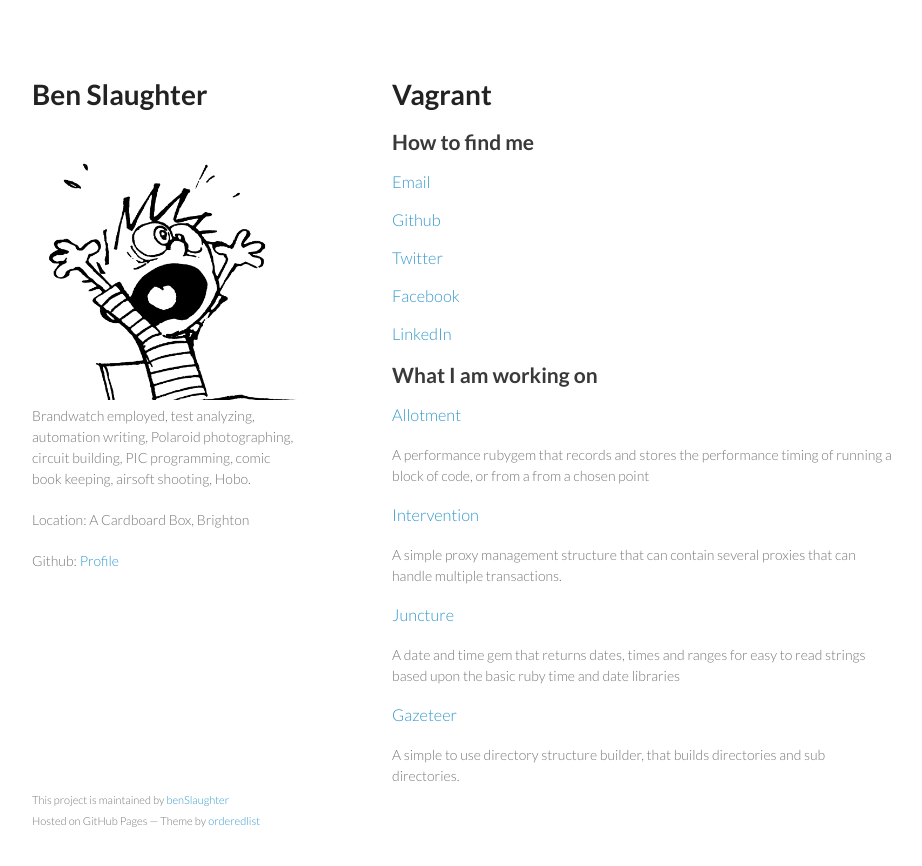
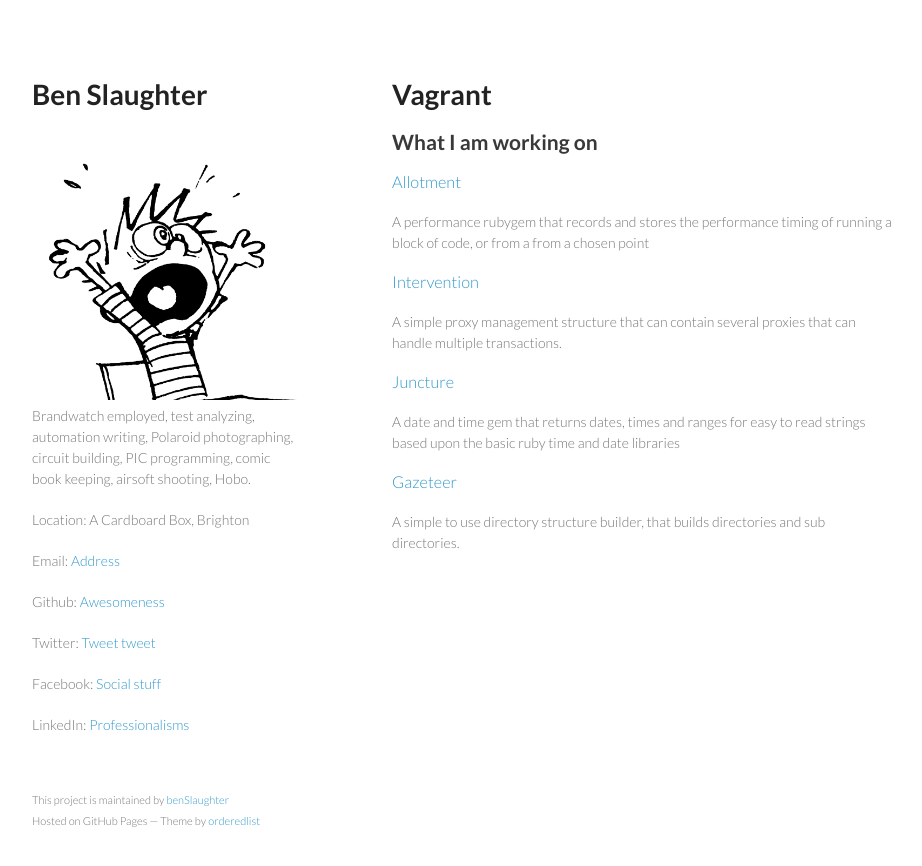
Before and after one commit to benSlaughter/benSlaughter.github.io, a Jekyll site: the page built from index.md, in a window 1280 px wide. Shown: the top 866 px of the page, without its empty margins (178-1100 px from the left). Built offline with Jekyll 4.4.1, drawn with Linux system fonts in a browser that asks for light colours; nearby versions of some CDN libraries; Markdown is read by kramdown in place of the engine named in the settings.

Commit message:
updated index files

```diff
--- a/_layouts/index.html
+++ b/_layouts/index.html
@@ -21,7 +21,11 @@
         <img src="{{ site.path }}/images/calvin.jpg"  alt="Calvin" title="benSlaughter">
         <p>Brandwatch employed, test analyzing, automation writing, Polaroid photographing, circuit building, PIC programming, comic book keeping, airsoft shooting, Hobo.</p>
         <p>Location: A Cardboard Box, Brighton</p>
-        <p>Github: <a href="https://github.com/benSlaughter">Profile</a></p>
+        <p>Email: <a href="mailto:b.p.slaughter@gmail.com">Address</a></p>
+        <p>Github: <a href="http://github.com/benSlaughter">Awesomeness</a></p>
+        <p>Twitter: <a href="http://twitter.com/Ben_Slaughter">Tweet tweet</a></p>
+        <p>Facebook: <a href="http://www.facebook.com/vagrant.slaughter">Social stuff</a></p>
+        <p>LinkedIn: <a href="http://www.linkedin.com/pub/ben-slaughter/b/430/8b3">Professionalisms</a></p>
       </header>
       <section>
         {{ content }}
--- a/index.md
+++ b/index.md
@@ -4,13 +4,6 @@ layout: index
 
 
 # Vagrant
-## How to find me
-###[Email](mailto:b.p.slaughter@gmail.com)
-###[Github](http://github.com/benSlaughter)
-###[Twitter](http://twitter.com/Ben_Slaughter)
-###[Facebook](http://www.facebook.com/vagrant.slaughter)
-###[LinkedIn](http://www.linkedin.com/pub/ben-slaughter/b/430/8b3)
-
 ## What I am working on
 ### [Allotment](http://benslaughter.github.io/allotment)
 A performance rubygem that records and stores the performance timing of running a block of code, or from a from a chosen point
```
